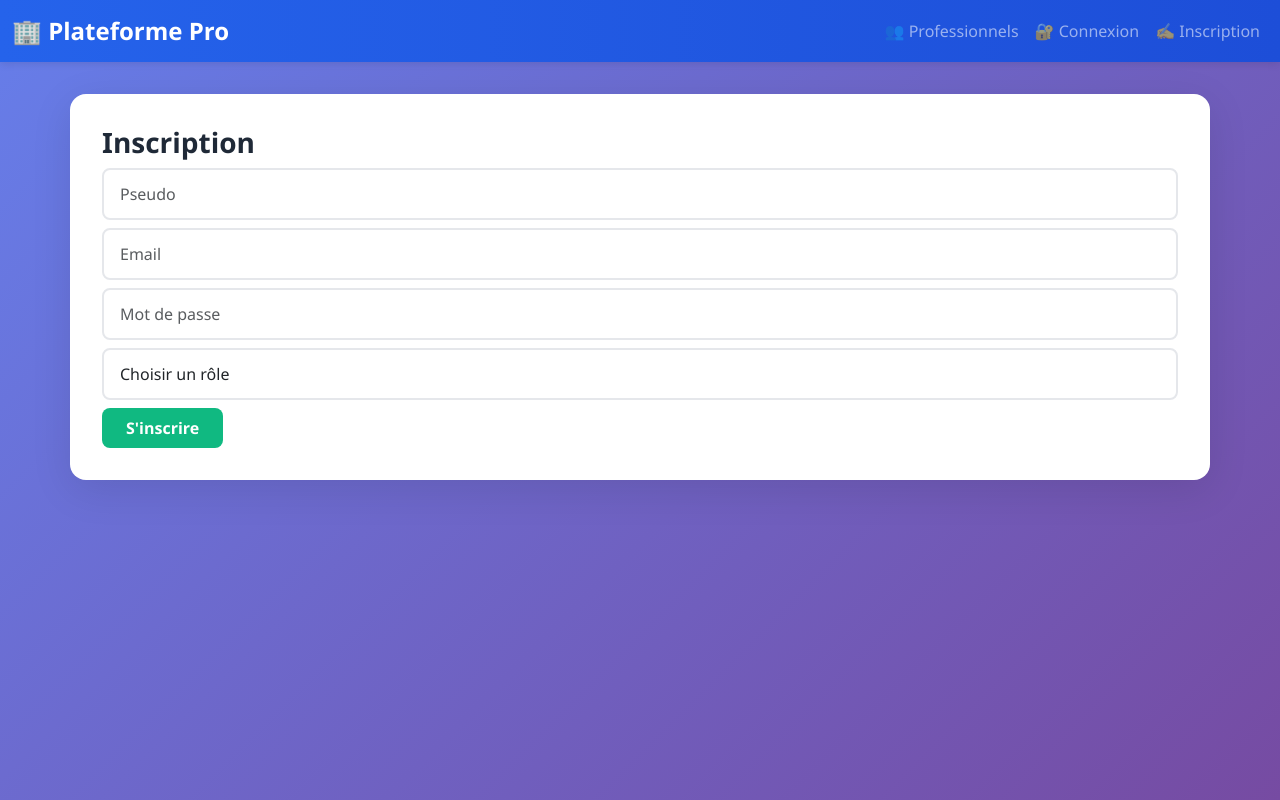
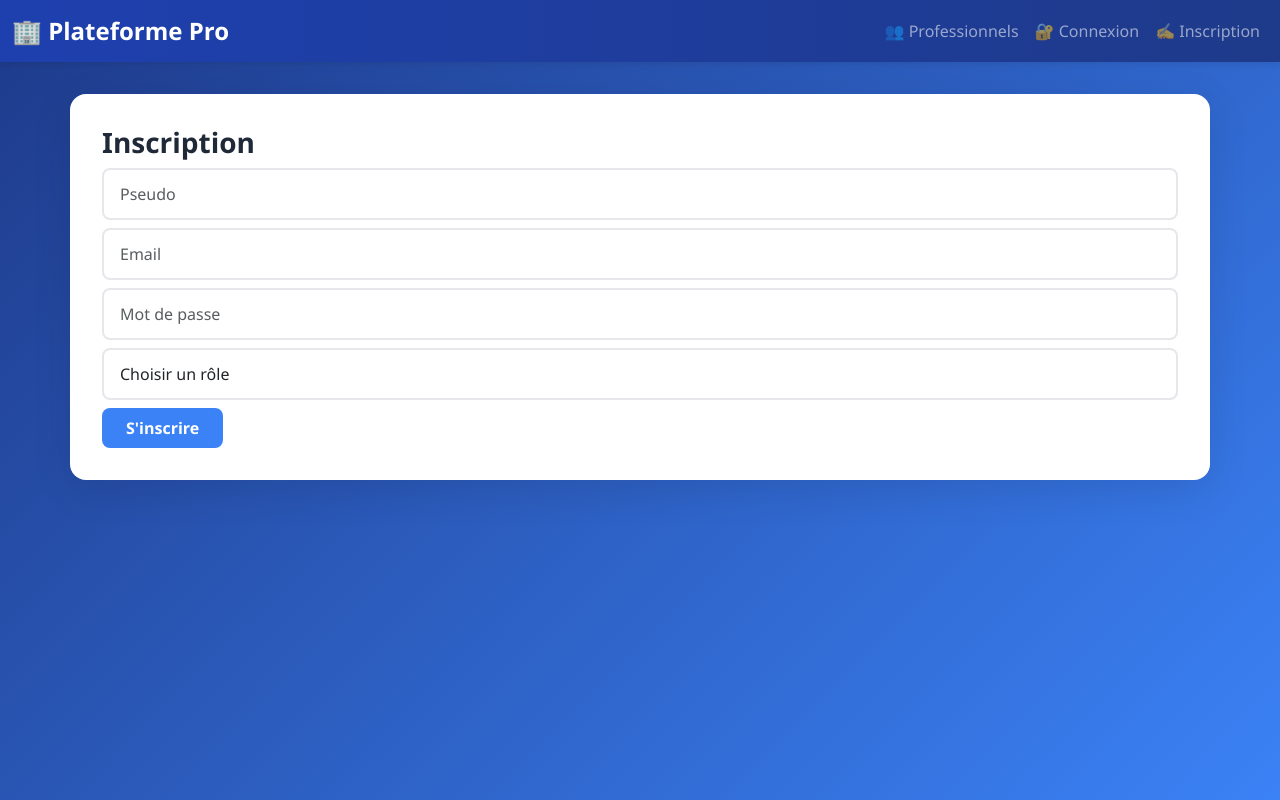
Before and after one commit to Gkconsulting20/prochenous2, a Flask app: page /register in a window 1280 px wide. Run offline with Flask 3, Linux system fonts and the light colour scheme.

Commit message:
Update website colors and background gradients for a fresh look
Modified CSS variables for primary/secondary colors, background light, and gradient hues in static/style.css to implement a new color scheme.

Replit-Commit-Author: Agent
Replit-Commit-Session-Id: b709d55e-3f90-4fa7-8a00-00da69e5da0c
Replit-Commit-Checkpoint-Type: full_checkpoint
Replit-Commit-Screenshot-Url: https://storage.googleapis.com/screenshot-production-us-central1/45f100a9-4968-4922-a9d9-0f294518a69f/b709d55e-3f90-4fa7-8a00-00da69e5da0c/371tiXn

```diff
--- a/static/style.css
+++ b/static/style.css
@@ -1,17 +1,17 @@
 :root {
-    --primary-color: #2563eb;
-    --primary-dark: #1d4ed8;
-    --secondary-color: #10b981;
+    --primary-color: #1e40af;
+    --primary-dark: #1e3a8a;
+    --secondary-color: #3b82f6;
     --text-dark: #1f2937;
     --text-light: #6b7280;
     --border-color: #e5e7eb;
-    --bg-light: #f9fafb;
+    --bg-light: #f0f9ff;
 }
 
 body {
     font-family: 'Segoe UI', Tahoma, Geneva, Verdana, sans-serif;
     color: var(--text-dark);
-    background: linear-gradient(135deg, #667eea 0%, #764ba2 100%);
+    background: linear-gradient(135deg, #1e3a8a 0%, #3b82f6 100%);
     min-height: 100vh;
 }
 
@@ -77,9 +77,9 @@ body {
 }
 
 .btn-success:hover {
-    background: #059669;
+    background: var(--primary-color);
     transform: translateY(-2px);
-    box-shadow: 0 4px 12px rgba(16, 185, 129, 0.4);
+    box-shadow: 0 4px 12px rgba(59, 130, 246, 0.4);
 }
 
 .form-control {
```
Also changed, not shown: 1 other file.
